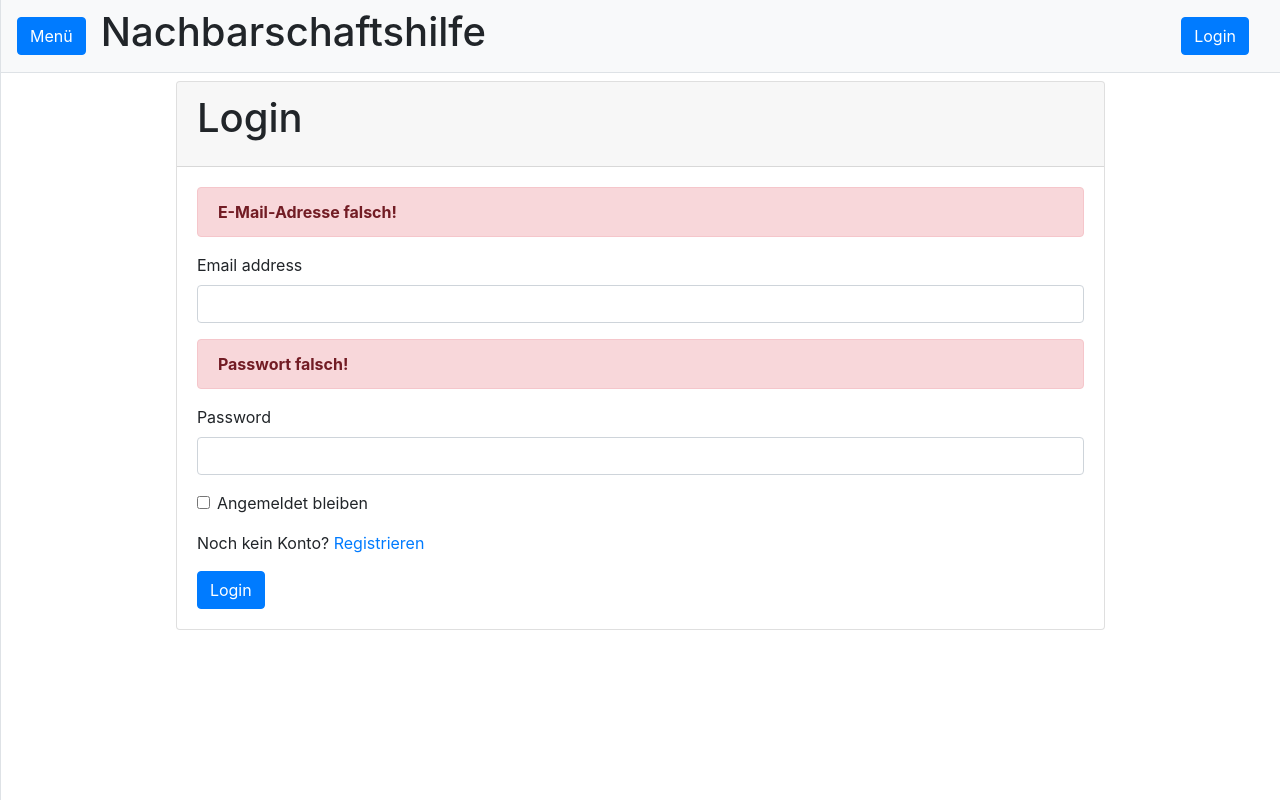
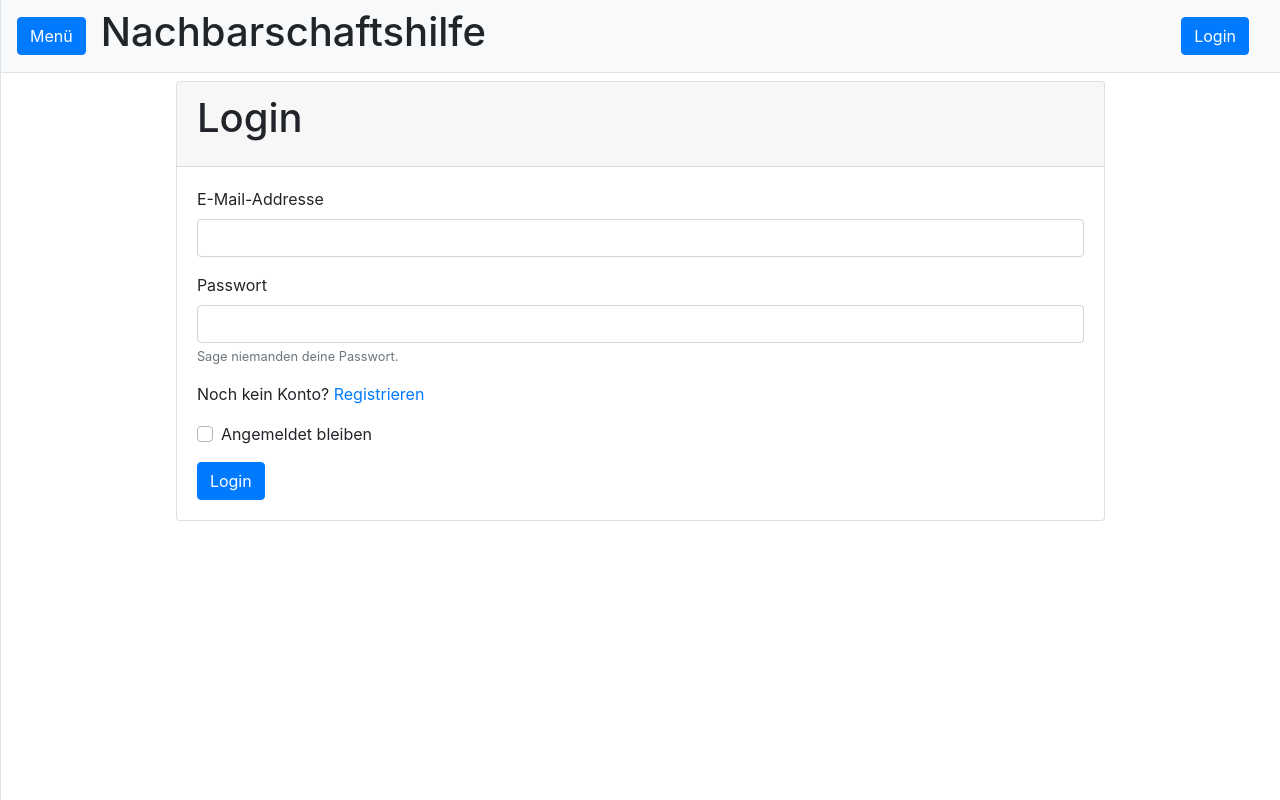
Before and after one commit to timonBusch/nachbarschaftWebApp, a Vue app in the folder nachbarschaftWebApp/: page /login in a window 1280 px wide. Built offline with nearby package versions, Linux system fonts and the light colour scheme; the HTML template or start-up script is replaced by a standard one.

Commit message:
Login gibt aus wenn was falsch angegeben ist.

```diff
--- a/nachbarschaftWebApp/src/components/Login.vue
+++ b/nachbarschaftWebApp/src/components/Login.vue
@@ -1,4 +1,3 @@
-<!--
 <template>
     <div>
         <div class="container-fluid mt-2 w-75">
@@ -7,7 +6,10 @@
                     <h1 class="card-title">Login</h1>
                 </div>
                 <div class="card-body">
-                    <b-form @submit="onSubmit" @reset="onReset" v-if="show">
+                    <b-form v-if="show">
+                        <div v-if="this.wrong" class="alert alert-danger">
+                            <strong>E-Mail-Adresse oder Password falsch!</strong> Überprüfen Sie Ihre Eingaben.
+                        </div>
                         <b-form-group
                                 id="input-group-1"
                                 label="E-Mail-Addresse"
@@ -18,10 +20,8 @@
                                     v-model="form.email"
                                     type="email"
                                     required
-                                    placeholder="gib deine E-Mail-Addresse ein"
                             ></b-form-input>
                         </b-form-group>
-
                         <b-form-group
                                 id="input-group-2"
                                 label="Passwort"
@@ -30,9 +30,9 @@
                         >
                             <b-form-input
                                     id="input-2"
-                                    v-model="form.name"
+                                    v-model="form.password"
+                                    type="password"
                                     required
-                                    placeholder="Passwort"
 
                             ></b-form-input>
                         </b-form-group>
@@ -45,7 +45,7 @@
                             </b-form-checkbox-group>
                         </b-form-group>
 
-                        <b-button type="submit" variant="primary">Login</b-button>
+                        <b-button @click.prevent="loginUser()" variant="primary">Login</b-button>
                     </b-form>
                 </div>
             </div>
@@ -54,110 +54,34 @@
 </template>
 
 <script>
+    import {mapActions} from "vuex";
+    import AuthService from "../services/AuthService";
+    import axios from "axios";
+
     export default {
         data() {
             return {
                 form: {
                     email: '',
-                    name: '',
-                    food: null,
+                    password: '',
                     checked: []
                 },
-                foods: [{ text: 'Select One', value: null }, 'Carrots', 'Beans', 'Tomatoes', 'Corn'],
-                show: true
+                show: true,
+                msg: '',
+                wrong: false
             }
         },
         methods: {
-            onSubmit(evt) {
-                evt.preventDefault()
-                alert(JSON.stringify(this.form))
-            },
-            onReset(evt) {
-                evt.preventDefault()
-                // Reset our form values
-                this.form.email = ''
-                this.form.name = ''
-                this.form.food = null
-                this.form.checked = []
-                // Trick to reset/clear native browser form validation state
-                this.show = false
-                this.$nextTick(() => {
-                    this.show = true
-                })
-            }
-        }
-    }
-</script>
--->
-
-<template>
-    <div>
-
-        <div class="container-fluid mt-2 w-75">
-
-            <div class="card">
-                <div class="card-header">
-                    <h1 class="card-title">Login</h1>
-                </div>
-
-                <div class="card-body">
-                    <form>
-                        <div class="alert alert-danger">
-                            <strong>E-Mail-Adresse falsch!</strong>
-                        </div>
-                        <div class="form-group">
-                            <label for="emailInput">Email address</label>
-                            <input type="email" class="form-control" id="emailInput" aria-describedby="emailHelp" v-model="username">
-                        </div>
-                        <div class="alert alert-danger">
-                            <strong>Passwort falsch!</strong>
-                        </div>
-                        <div class="form-group">
-                            <label for="inputPassword">Password</label>
-                            <input type="password" class="form-control" id="inputPassword" v-model="password">
-                        </div>
-                        <div class="form-group form-check">
-                            <input type="checkbox" class="form-check-input" id="stayLogged">
-                            <label class="form-check-label" for="stayLogged">Angemeldet bleiben</label>
-                        </div>
-                        <p>Noch kein Konto? <router-link to="/register">Registrieren</router-link></p>
-                        <button @click.prevent="loginUser()" class="btn btn-primary">Login</button>
-                    </form>
-                    <p v-if="msg">{{ msg }}</p>
-                </div>
-
-            </div>
-
-        </div>
-    </div>
-</template>
-
-
-<script>
-    import {mapActions} from "vuex";
-    import AuthService from "../services/AuthService";
-    import axios from "axios";
-
-
-    export default {
-        name: "Login",
-        data() {
-          return {
-              // Accept user Infos
-              username: '',
-              password: '',
-              msg: ''
-          }
-        },
-        methods: {
-            ...mapActions('login',["login", "userLogin"]),
+            ...mapActions('login', ["login", "userLogin"]),
             async loginUser() {
                 try {
                     const credentials = {
-                        username: this.username,
-                        password: this.password
+                        username: this.form.email,
+                        password: this.form.password
                     };
+
                     const response = await AuthService.login(credentials);
+
                     this.msg = response.msg;
 
                     const token = response.jwt;
@@ -169,18 +93,15 @@
                         .then(response => response.data);
 
                     this.userLogin(user);
+                    this.$router.push('/')
+                    this.wrong = false;
 
-                    this.$router.push('/')
-                }catch (error) {
-                    this.msg = error.response.data.msg;
-                    console.log(this.msg);
+                } catch (error) {
+
+                    this.wrong = true;
+
                 }
-
             }
-        },
+        }
     }
 </script>
-
-<style scoped>
-
-</style>
```
